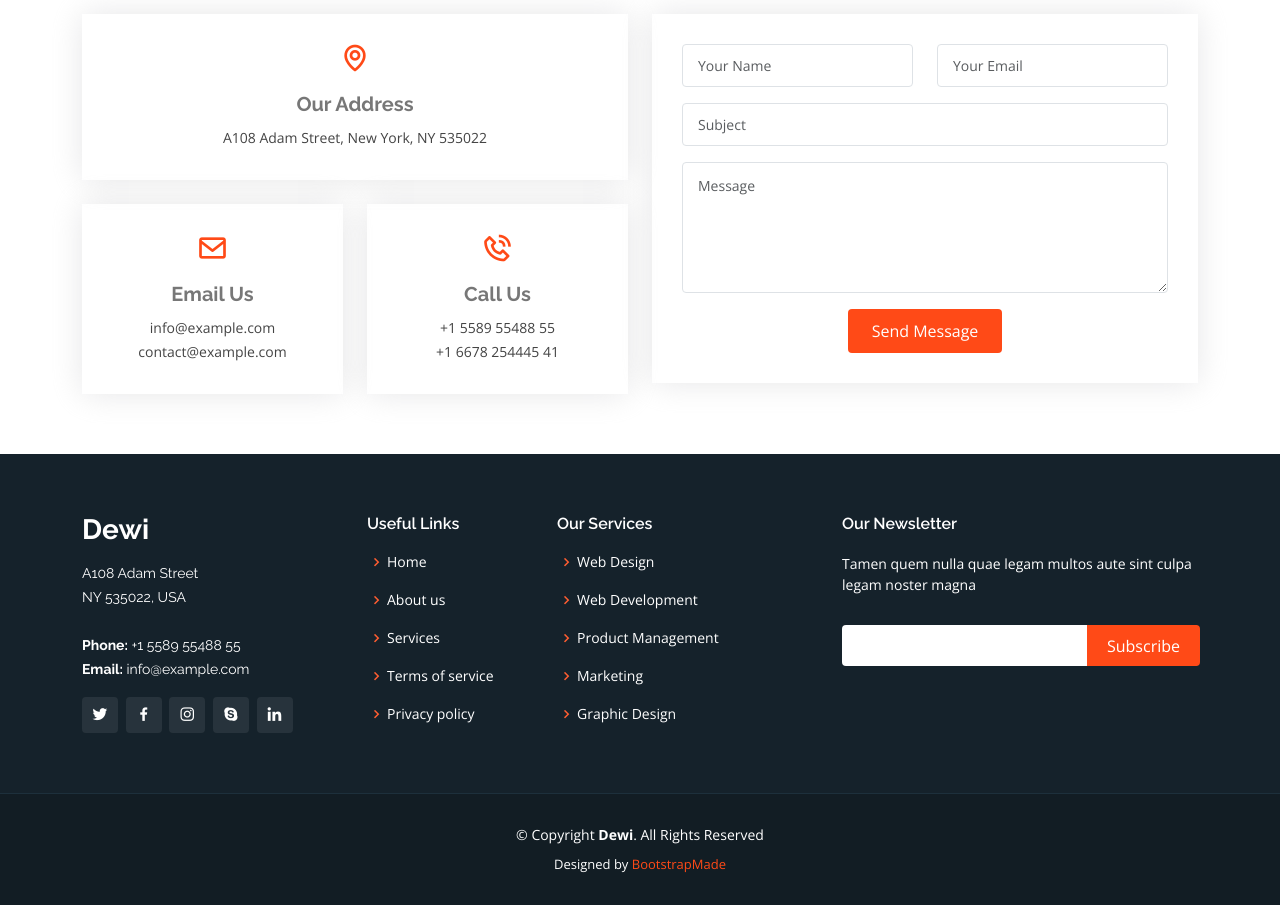
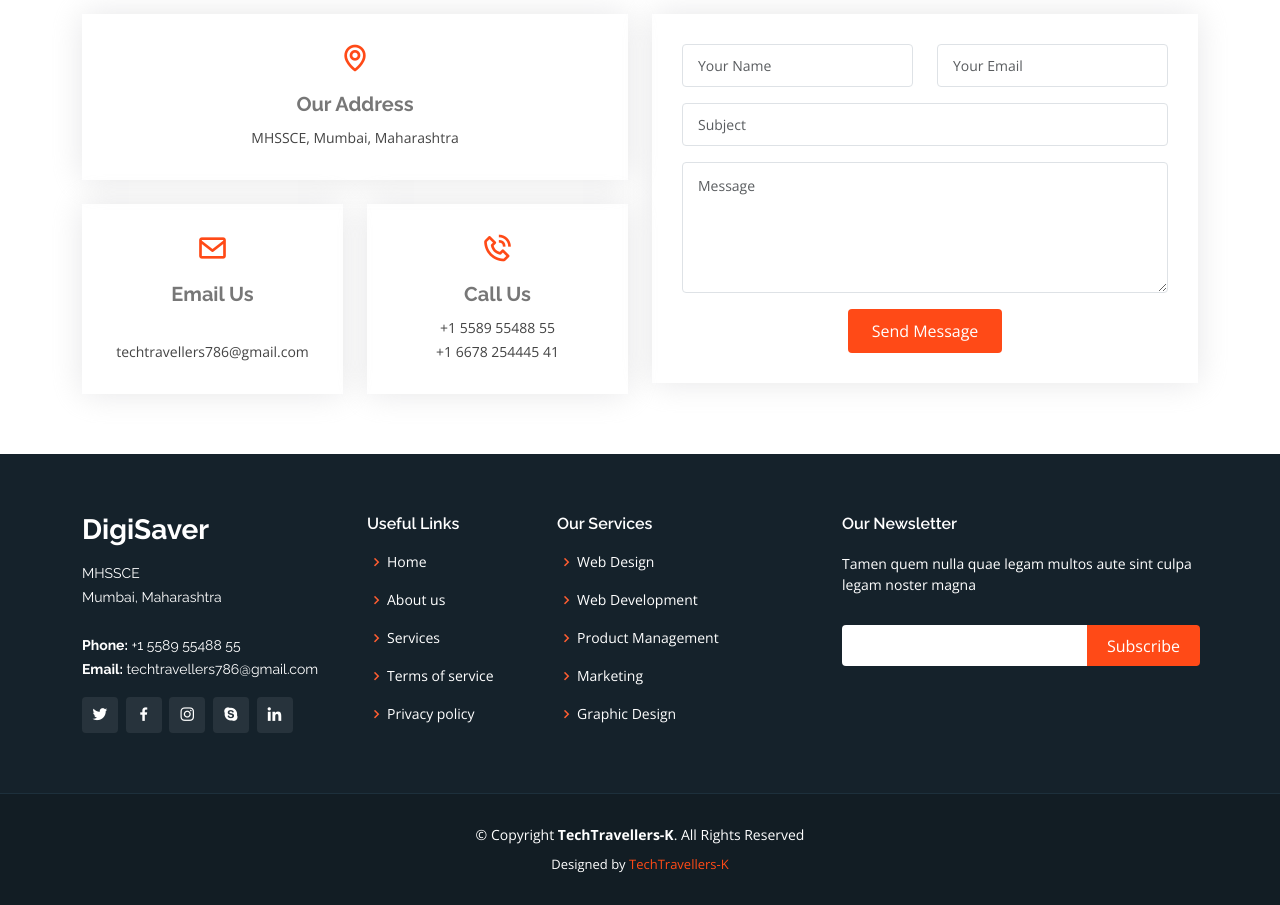
Before and after one commit to Zufiya99/DigiSaver, a plain HTML site: page index.html in a window 1280 px wide. Shown: the part 4980-5885 px from the top of the page. Drawn offline with nearby package versions, Linux system fonts and the light colour scheme.

Commit message:
Second commit

```diff
--- a/index.html
+++ b/index.html
@@ -42,13 +42,6 @@
     <!-- Template Main CSS File -->
     <link href="assets/css/style.css" rel="stylesheet" />
 
-    <!-- =======================================================
-  * Template Name: Dewi
-  * Updated: Jan 29 2024 with Bootstrap v5.3.2
-  * Template URL: https://bootstrapmade.com/dewi-free-multi-purpose-html-template/
-  * Author: BootstrapMade.com
-  * License: https://bootstrapmade.com/license/
-  ======================================================== -->
   </head>
 
   <body>
@@ -973,9 +966,6 @@
       </section>
       <!-- End Testimonials Section -->
 
-      <!-- ======= Portfolio Section ======= -->
-
-      <!-- End Portfolio Section -->
 
       <!-- ======= Team Section ======= -->
       <section id="team" class="team section-bg">
@@ -1080,14 +1070,14 @@
                 <div class="info-box">
                   <i class="bx bx-map"></i>
                   <h3>Our Address</h3>
-                  <p>A108 Adam Street, New York, NY 535022</p>
+                  <p>MHSSCE, Mumbai, Maharashtra</p>
                 </div>
               </div>
               <div class="col-md-6">
                 <div class="info-box mt-4">
                   <i class="bx bx-envelope"></i>
                   <h3>Email Us</h3>
-                  <p>info@example.com<br />contact@example.com</p>
+                  <p><br />techtravellers786@gmail.com</p>
                 </div>
               </div>
               <div class="col-md-6">
@@ -1175,12 +1165,12 @@
           <div class="row">
             <div class="col-lg-3 col-md-6">
               <div class="footer-info">
-                <h3>Dewi</h3>
+                <h3>DigiSaver</h3>
                 <p>
-                  A108 Adam Street <br />
-                  NY 535022, USA<br /><br />
+                  MHSSCE<br />
+                  Mumbai, Maharashtra<br /><br />
                   <strong>Phone:</strong> +1 5589 55488 55<br />
-                  <strong>Email:</strong> info@example.com<br />
+                  <strong>Email:</strong> techtravellers786@gmail.com<br />
                 </p>
                 <div class="social-links mt-3">
                   <a href="#" class="twitter"><i class="bx bxl-twitter"></i></a>
@@ -1266,15 +1256,11 @@
 
       <div class="container">
         <div class="copyright">
-          &copy; Copyright <strong><span>Dewi</span></strong
+          &copy; Copyright <strong><span>TechTravellers-K</span></strong
           >. All Rights Reserved
         </div>
         <div class="credits">
-          <!-- All the links in the footer should remain intact. -->
-          <!-- You can delete the links only if you purchased the pro version. -->
-          <!-- Licensing information: https://bootstrapmade.com/license/ -->
-          <!-- Purchase the pro version with working PHP/AJAX contact form: https://bootstrapmade.com/dewi-free-multi-purpose-html-template/ -->
-          Designed by <a href="https://bootstrapmade.com/">BootstrapMade</a>
+          Designed by <a href="https://www.linkedin.com/in/zufiyaidrisi9797/">TechTravellers-K</a>
         </div>
       </div>
     </footer>
```
